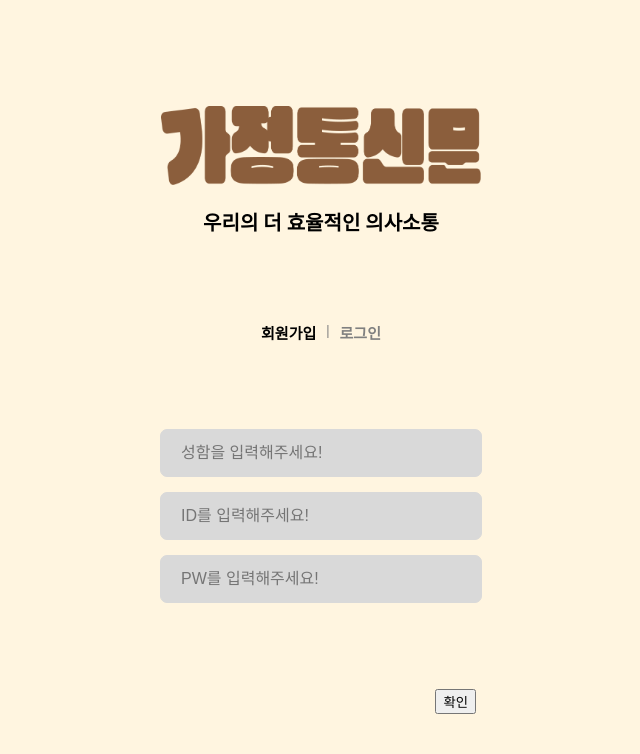
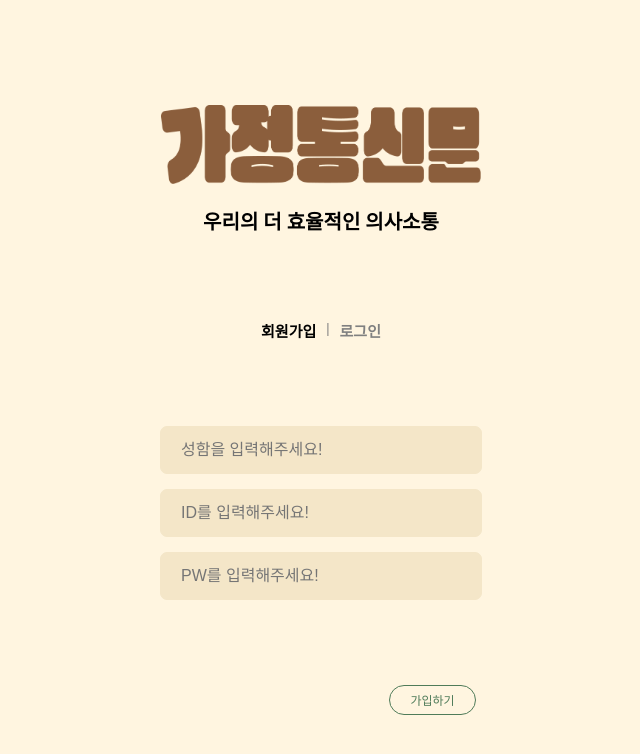
Before and after one commit to 9oormthon-univ/2024_BEOTKKOTTHON_TEAM_15_FE, a Next.js app: page /signup in a window 1280 px wide. Shown: the top 754 px of the page, without its empty margins (319-959 px from the left). Built offline with nearby package versions, Linux system fonts and the light colour scheme; a web font is replaced by a local one; what recoil-persist would draw is missing.

Commit message:
Feat: 디테일 버튼 수정

```diff
--- a/src/components/signup/Signup.tsx
+++ b/src/components/signup/Signup.tsx
@@ -43,7 +43,7 @@ const Signup = () => {
 				<Input onChange={handlePwChange} placeholder="PW를 입력해주세요!" type="password" />
 			</SignupWrapper>
 			<CheckWrapper>
-				<button onClick={onClick}>확인</button>
+				<JoinBtn onClick={onClick}>가입하기</JoinBtn>
 			</CheckWrapper>
 		</Wrapper>
 	);
@@ -95,8 +95,9 @@ const Input = styled.input`
 	padding: 1.4rem 2rem;
 	font-size: 16px;
 	border-radius: 7px;
-	background-color: #d9d9d9;
-	border: 1px solid #d9d9d9;
+	background-color: #f4e6c8;
+	border: 1px solid #f4e6c8;
+	outline: none;
 `;
 
 const CheckWrapper = styled.div`
@@ -105,3 +106,17 @@ const CheckWrapper = styled.div`
 	justify-content: flex-end;
 	align-items: flex-end;
 `;
+
+const JoinBtn = styled.div`
+	width: 45px;
+	text-align: center;
+	padding: 0.5rem 2rem;
+	border: 1px solid #4f7b59;
+	border-radius: 2.5rem;
+	font-size: 1.2rem;
+	color: #4f7b59;
+	&:hover {
+		color: white;
+		background-color: #4f7b59;
+	}
+`;
```
Also changed, not shown: src/components/onBoarding/LeaderOnBoarding/Leader.tsx (+15 -15 lines).
